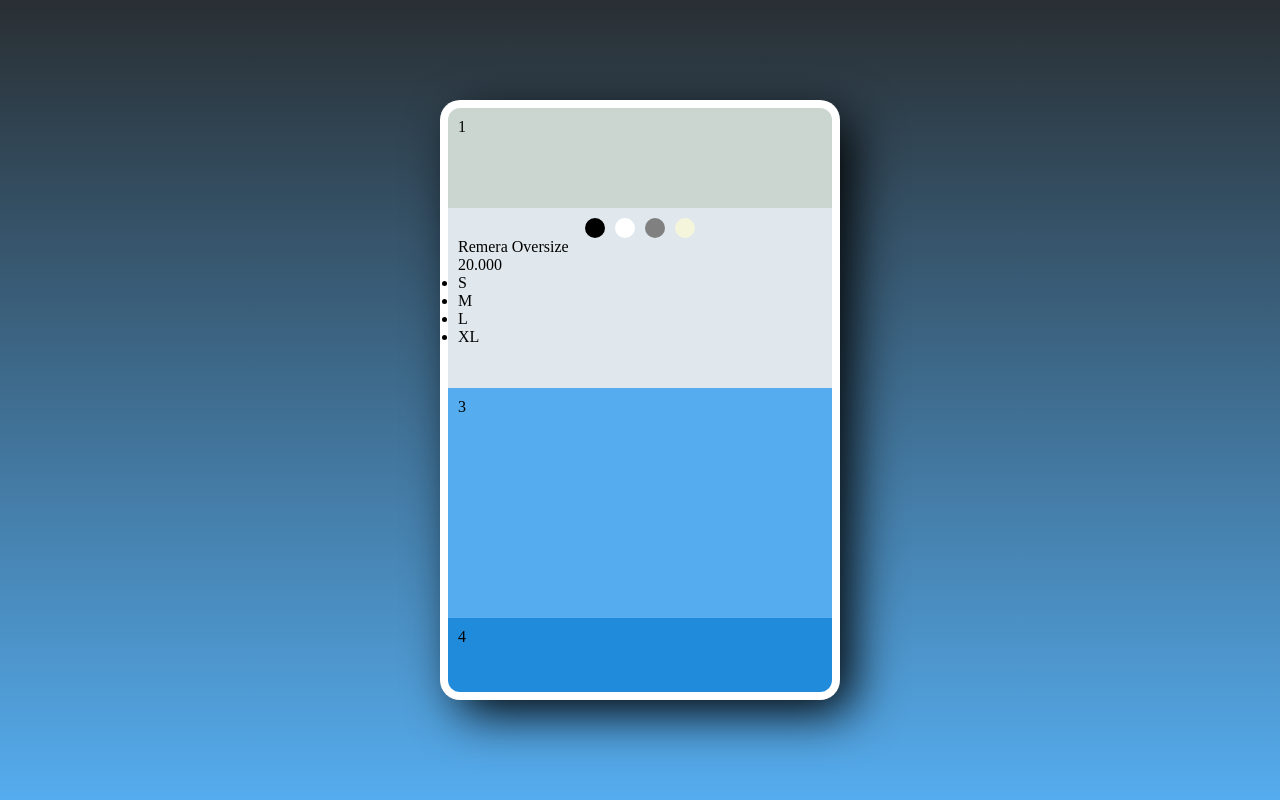
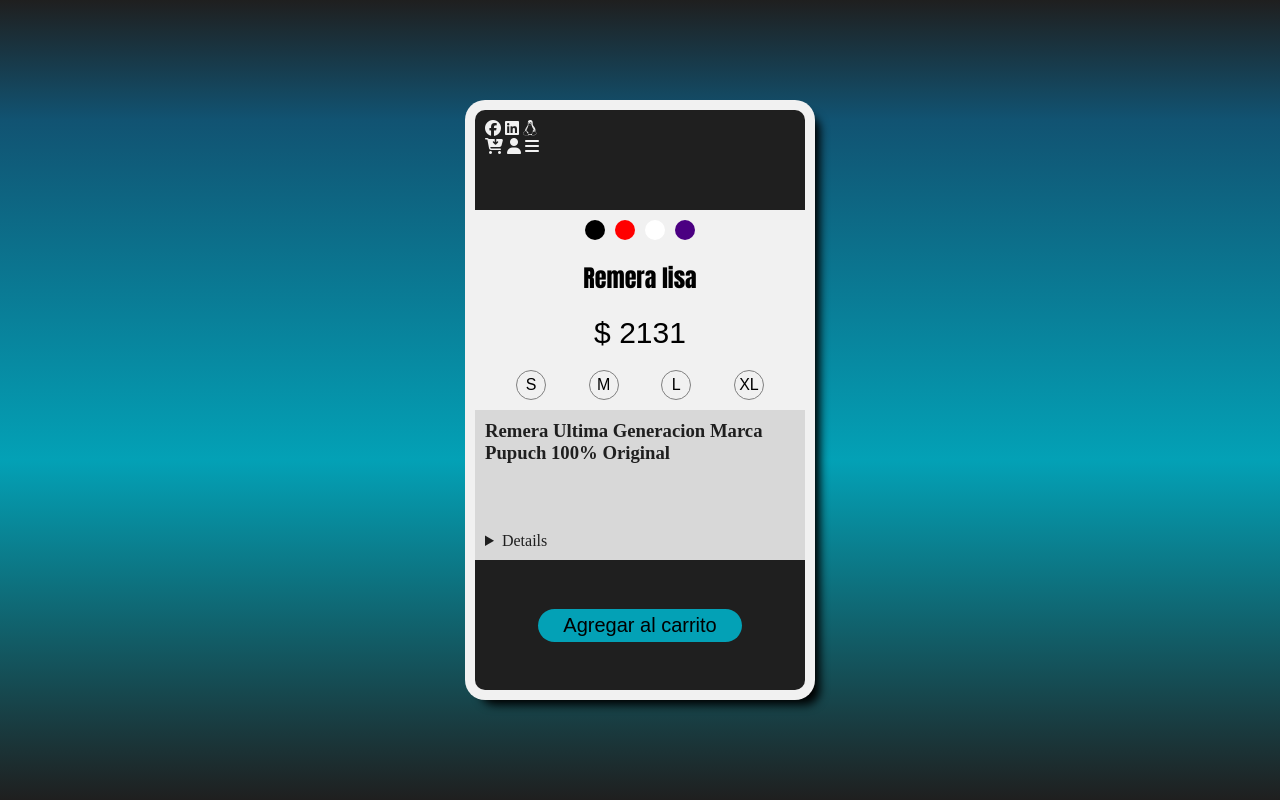
Before and after one commit to lightbblue/tp1_pp_jueves, a plain HTML site: page index.html in a window 1280 px wide. Drawn offline with Linux system fonts and the light colour scheme.

Commit message:
Copia Pupich

```diff
--- a/css/styles.css
+++ b/css/styles.css
@@ -1,54 +1,76 @@
 *{
-    margin: 0; padding: 0; box-sizing: border-box;
+    margin: 0;
+    padding: 0;
+    box-sizing: border-box;
+    list-style: none;
 }
 body{
     height: 100vh;
     width: 100%;
 }
-/* ------------------colores------------------- */
 .negro{
     background-color: black;
 }
 .blanco{
     background-color: white;
 }
-.gris{
-    background-color: grey;
+.rojo{
+    background-color: red;
 }
-.beige{
-    background-color: beige;
+.violeta{
+    background-color: indigo;
 }
 .container{
     height: 100%;
     width: 100%;
-    background: linear-gradient(0deg,#55acee,#292f33);
+    background: linear-gradient(180deg,#1f1f1f ,#115372 15%,#03a1b6,#1f1f1f);
     display: grid;
     place-items: center;
-
     & .tarjeta{
         height: 600px;
         width: 50%;
-        max-width: 400px;
-        background-color: white;
+        max-width: 350px;
+        background-color: #f1f1f1;
         border-radius: 20px;
-        padding: 8px;
-        box-shadow: 15px 15px 50px -3px black;
-
-        & .encabezado{
+        padding: 10px;
+        box-shadow: 10px 10px 10px -5px black;
+        & .header{
             height: 100px;
             width: 100%;
-            background-color: #ccd6d0;
-            border-radius: 12px 12px 0 0;
+            background-color: #1f1f1f;
+            color: #f1f1f1;
+            border-radius: 10px 10px 0 0;
             padding: 10px;
+            /* display: flex;
+            align-items: center;
+            justify-content: center; */
+            & .img{
+                height: 130%;
+                object-fit: cover;
+            }
+            & .right{
+                right: 0;
+            }
         }
-
         & .producto{
-            height: 180px;
+            height: 200px;
             width: 100%;
-            background-color: #e1e8ed;
+            background-color: #f1f1f1;
             padding: 10px;
-
-            & .sel_colores{
+            display: flex;
+            justify-content: space-between;
+            align-items: center;
+            flex-direction: column;
+            gap: 5px;
+            font-family: sans-serif;
+            & .precio{
+                font-size: 30px;
+            }
+            & span{
+                font-family: Impact;
+                font-size: 24px;
+            }
+            & ul.sel_color{
                 display: flex;
                 justify-content: center;
                 gap: 10px;
@@ -58,26 +80,71 @@ body{
                     border-radius: 50%;
                     list-style: none;
                 }
+            }
+            & ul.talles{
+                display: flex;
+                width: 80%;
+                justify-content: space-between;
+                & li{
+                    border: solid 1px grey;
+                    width:30px;
+                    height:30px;
+                    border-radius:50%;
+                    display: grid;
+                    place-items: center;
+                }
                 & li:hover{
-                    transform: scale(1.1);
+                    transition: 0.4s;
+                    background-color: #1f1f1f;
+                    color: #f1f1f1;
+                    font-weight: bolder;
                     cursor: pointer;
+                    transform: scale(1.2);
                 }
             }
         }
-
-        & .desc_prod{
-            height: 230px;
+        & .desc_product{
+            height: 150px;
             width: 100%;
-            background-color: #55acee;
+            background-color: #d8d8d8;
             padding: 10px;
+            color: #1f1f1f;
+            display: flex;
+            flex-direction: column;
+            justify-content: space-between;
         }
-
-        & .botonera{
-            height: 74px;
+        & .bottom{
+            height: 130px;
             width: 100%;
-            background-color: #218bdb;
-            border-radius: 0 0 12px 12px;
+            background-color: #1f1f1f;
+            color: #f1f1f1;
             padding: 10px;
+            border-radius: 0 0 10px 10px;
+            display: grid;
+            place-items: center;
+            & button{
+                padding: 5px 25px;
+                border:0;
+                border-radius: 20px;
+                background-color: #03a1b6;
+                font-size: 125%;
+                transition: all 0.5s ease-in-out;
+            }
+            & button:hover{
+                transform: scale(1.05);
+                cursor: pointer;
+                background-color: #f1f1f1;
+                color: #1f1f1f;
+            }
         }
     }
 }
+.flex{
+    display: flex;
+    justify-content: space-between;
+}
+@media screen and (orientation=portrait){
+    .container{
+        background:linear-gradient(180deg,#1f1f1f ,#03a1b6);
+    }
+}
--- a/index.html
+++ b/index.html
@@ -3,22 +3,34 @@
 <head>
     <meta charset="UTF-8">
     <meta name="viewport" content="width=device-width, initial-scale=1.0">
+    <link rel="stylesheet" href="https://cdnjs.cloudflare.com/ajax/libs/font-awesome/6.5.2/css/all.min.css" integrity="sha512-SnH5WK+bZxgPHs44uWIX+LLJAJ9/2PkPKZ5QiAj6Ta86w+fsb2TkcmfRyVX3pBnMFcV7oQPJkl9QevSCWr3W6A==" crossorigin="anonymous" referrerpolicy="no-referrer" />
+    <!-- https://fontawesome.com/search -->
     <link rel="stylesheet" href="css/styles.css">
-    <title>Tarjetita</title>
+    <title>Trabajo Practico Tarjetita</title>
 </head>
 <body>
     <div class="container">
         <article class="tarjeta">
-            <div class="encabezado">1</div>
+            <div class="header">
+                <i class="fa-brands fa-facebook"></i>
+                <i class="fa-brands fa-linkedin"></i>
+                <i class="fa-brands fa-linux"></i>
+                <div class="rigth">
+                    <i class="fa-solid fa-cart-arrow-down"></i>
+                    <i class="fa-solid fa-user"></i>
+                    <i class="fa-solid fa-bars"></i>
+                </div>
+                <!-- <img src="img/pupuchaccueil-fotor-bg-remover-2024040919486.png" class="img"></img> -->
+            </div>
             <div class="producto">
-                <ul class="sel_colores">
+                <ul class="sel_color">
                     <li class="negro"></li>
+                    <li class="rojo"></li>
                     <li class="blanco"></li>
-                    <li class="gris"></li>
-                    <li class="beige"></li>
+                    <li class="violeta"></li>
                 </ul>
-                <span>Remera Oversize</span>
-                <div class="precio">20.000</div>
+                <span>Remera lisa</span>
+                <div class="precio">$ 2131</div>
                 <ul class="talles">
                     <li>S</li>
                     <li>M</li>
@@ -26,8 +38,23 @@
                     <li>XL</li>
                 </ul>
             </div>
-            <div class="desc_prod">3</div>
-            <div class="botonera">4</div>
+            <div class="desc_product">
+                <h3>Remera Ultima Generacion Marca Pupuch 100% Original</h3>
+                <details>
+                    Ultimas unidades disponibles.<br>
+                    Llame ya!!!
+                </details>
+                <!-- <input type="search" list="talles">
+                <datalist id="talles">
+                    <option value="S">Small</option>
+                    <option value="M">Medium</option>
+                    <option value="L">Large</option>
+                    <option value="XL">Extra Large</option>
+                </datalist> -->
+            </div>
+            <div class="bottom">
+                <button type="button">Agregar al carrito</button>
+            </div>
         </article>
     </div>
 </body>
```
